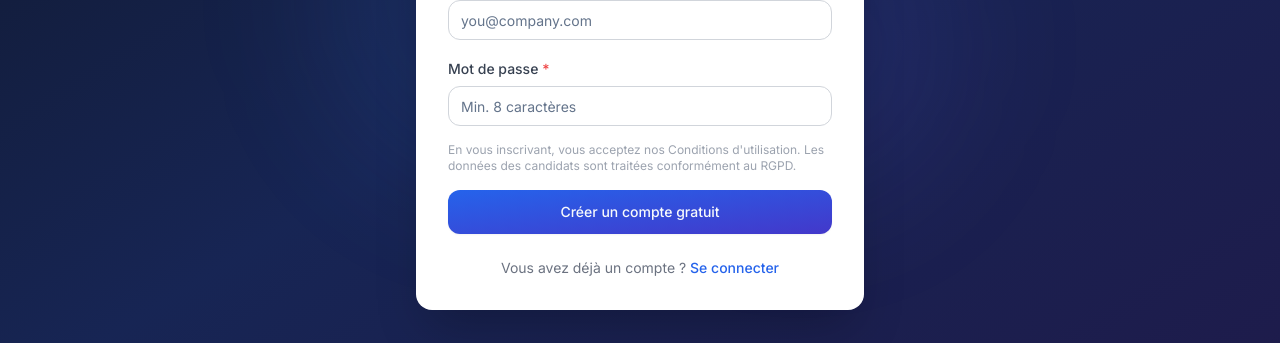
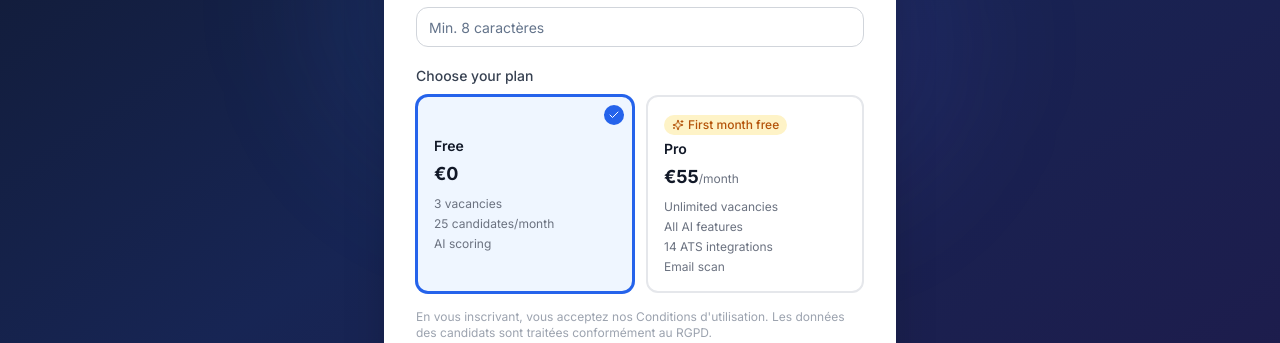
Before and after one commit to Aiman1080/CVMatchAI, a Next.js app: page /register in a window 1280 px wide. Shown: the part 395-738 px from the top of the page. Built offline with nearby package versions, Linux system fonts and the light colour scheme; no server answers.

Commit message:
Add plan selector on registration page (Free/Pro)
- Two cards: Free (€0) and Pro (€55/month, first month free)
- Free selected by default, Pro shows 30-day trial badge
- Plan passed to register API and saved as user subscription

https://claude.ai/code/session_01X125HrkurtjYcyYBUHAJnk

```diff
--- a/src/app/(auth)/register/page.tsx
+++ b/src/app/(auth)/register/page.tsx
@@ -4,7 +4,7 @@ import { useState } from 'react'
 import { useRouter } from 'next/navigation'
 import { signIn } from 'next-auth/react'
 import Link from 'next/link'
-import { Loader2 } from 'lucide-react'
+import { Loader2, Check, Sparkles } from 'lucide-react'
 import { Logo } from '@/components/Logo'
 import { Button } from '@/components/ui/button'
 import { Input } from '@/components/ui/input'
@@ -15,7 +15,7 @@ import { useLanguage } from '@/contexts/LanguageContext'
 export default function RegisterPage() {
   const router = useRouter()
   const { t } = useLanguage()
-  const [form, setForm] = useState({ name: '', email: '', password: '', company: '' })
+  const [form, setForm] = useState({ name: '', email: '', password: '', company: '', plan: 'free' as 'free' | 'pro' })
   const [loading, setLoading] = useState(false)
 
   const handleSubmit = async (e: React.FormEvent) => {
@@ -33,7 +33,7 @@ export default function RegisterPage() {
   }
 
   return (
-    <div className="relative z-10 w-full max-w-md">
+    <div className="relative z-10 w-full max-w-lg">
       <div className="bg-white text-gray-900 rounded-2xl shadow-2xl p-8 [&_input]:bg-white [&_input]:border-gray-300 [&_input]:text-gray-900 [&_label]:text-gray-700">
         <div className="text-center mb-8">
           <div className="mx-auto mb-4 w-fit"><Logo size={48} /></div>
@@ -74,6 +74,66 @@ export default function RegisterPage() {
               </p>
             )}
           </div>
+          {/* Plan selector */}
+          <div className="space-y-2">
+            <Label>Choose your plan</Label>
+            <div className="grid grid-cols-2 gap-3">
+              {/* Free plan card */}
+              <button
+                type="button"
+                onClick={() => setForm(p => ({ ...p, plan: 'free' }))}
+                className={`relative rounded-xl border-2 p-4 text-left transition-all ${
+                  form.plan === 'free'
+                    ? 'border-blue-600 bg-blue-50 ring-1 ring-blue-600'
+                    : 'border-gray-200 hover:border-gray-300'
+                }`}
+              >
+                {form.plan === 'free' && (
+                  <div className="absolute top-2 right-2 w-5 h-5 rounded-full bg-blue-600 flex items-center justify-center">
+                    <Check className="w-3 h-3 text-white" />
+                  </div>
+                )}
+                <p className="font-semibold text-gray-900 text-sm">Free</p>
+                <p className="text-lg font-bold text-gray-900 mt-1">&euro;0</p>
+                <ul className="mt-2 space-y-1 text-xs text-gray-500">
+                  <li>3 vacancies</li>
+                  <li>25 candidates/month</li>
+                  <li>AI scoring</li>
+                </ul>
+              </button>
+              {/* Pro plan card */}
+              <button
+                type="button"
+                onClick={() => setForm(p => ({ ...p, plan: 'pro' }))}
+                className={`relative rounded-xl border-2 p-4 text-left transition-all ${
+                  form.plan === 'pro'
+                    ? 'border-blue-600 bg-blue-50 ring-1 ring-blue-600'
+                    : 'border-gray-200 hover:border-gray-300'
+                }`}
+              >
+                {form.plan === 'pro' && (
+                  <div className="absolute top-2 right-2 w-5 h-5 rounded-full bg-blue-600 flex items-center justify-center">
+                    <Check className="w-3 h-3 text-white" />
+                  </div>
+                )}
+                <span className="inline-flex items-center gap-1 text-xs font-medium text-amber-700 bg-amber-100 px-2 py-0.5 rounded-full mb-1">
+                  <Sparkles className="w-3 h-3" /> First month free
+                </span>
+                <p className="font-semibold text-gray-900 text-sm">Pro</p>
+                <p className="text-lg font-bold text-gray-900 mt-1">&euro;55<span className="text-xs font-normal text-gray-500">/month</span></p>
+                <ul className="mt-2 space-y-1 text-xs text-gray-500">
+                  <li>Unlimited vacancies</li>
+                  <li>All AI features</li>
+                  <li>14 ATS integrations</li>
+                  <li>Email scan</li>
+                </ul>
+                {form.plan === 'pro' && (
+                  <p className="mt-2 text-xs font-medium text-green-600">30 days free trial</p>
+                )}
+              </button>
+            </div>
+          </div>
+
           <p className="text-xs text-gray-400">{t.auth.gdprDisclaimer}</p>
           <Button type="submit" disabled={loading} className="w-full gradient-bg h-11">
             {loading ? <Loader2 className="w-4 h-4 animate-spin" /> : t.auth.createFreeAccount}
--- a/src/app/api/auth/register/route.ts
+++ b/src/app/api/auth/register/route.ts
@@ -15,20 +15,32 @@ const schema = z.object({
   email: z.string().email(),
   password: z.string().min(8),
   company: z.string().optional(),
+  plan: z.enum(['free', 'pro']).optional().default('free'),
 })
 
 export async function POST(req: Request) {
   try {
     const body = await req.json()
-    const { name, email, password, company } = schema.parse(body)
+    const { name, email, password, company, plan } = schema.parse(body)
 
     // Prevent duplicate accounts before hashing — hashing is expensive (bcrypt cost 12)
     const existing = await prisma.user.findUnique({ where: { email } })
     if (existing) return NextResponse.json({ error: 'Email already registered' }, { status: 400 })
 
     const hashed = await bcrypt.hash(password, 12)
+    const subscription = plan === 'pro' ? 'pro' : 'free'
+    // Pro plan starts with a 30-day free trial
+    const subscriptionEnd = plan === 'pro' ? new Date(Date.now() + 30 * 24 * 60 * 60 * 1000) : undefined
     const user = await prisma.user.create({
-      data: { name, email, password: hashed, company, role: 'recruiter', subscription: 'free' },
+      data: {
+        name,
+        email,
+        password: hashed,
+        company,
+        role: 'recruiter',
+        subscription,
+        ...(subscriptionEnd ? { subscriptionEnd } : {}),
+      },
     })
 
     // Send verification email — non-blocking so registration succeeds even if email fails
```
